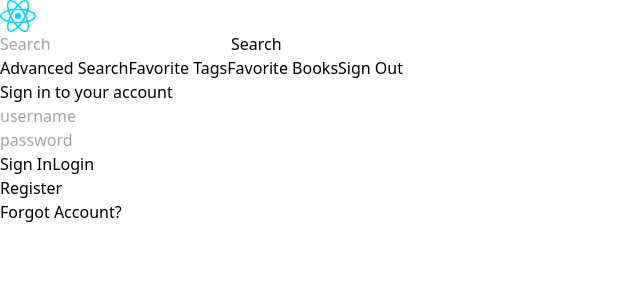
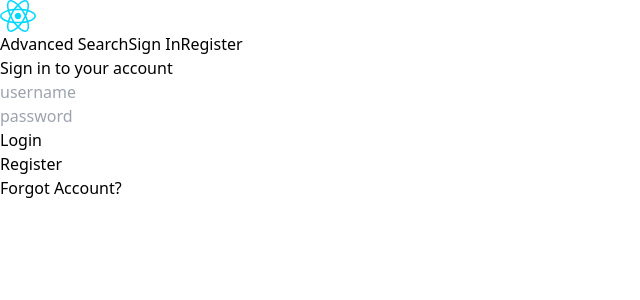
Before and after one commit to TheAnh920/Next-Chapter, a React (Vite) app in the folder frontend/: page /login in a window 1280 px wide. Shown: the top 300 px of the page, without its empty margins (0-640 px from the left). Built offline with nearby package versions, Linux system fonts and the light colour scheme.

Commit message:
Temporarily remove search function from NavBar

```diff
--- a/frontend/src/components/NavBar.jsx
+++ b/frontend/src/components/NavBar.jsx
@@ -1,10 +1,26 @@
-import React from 'react'
+import React, { useState } from 'react'
 import { NavLink as Link } from 'react-router-dom'
+import axios from 'axios'
 import { Navbar, Nav, Form, FormControl, Button } from 'react-bootstrap'
 import Logo from '../assets/react.svg'
 
 const NavBar = () => {
   // const user = this.props.user;
+  // const [searchTerm, setSearchTerm] = useState('');
+  // const [books, setBooks] = useState([]);
+
+  // const handleSearch = async () => {
+  //   try {
+  //     const response = await axios.get('http://localhost:5555/books/search', {
+  //       params: {
+  //         q: searchTerm,
+  //       },
+  //     });
+  //     setBooks(response.data.items || []);
+  //   } catch (error) {
+  //     console.error('Error fetching book data:', error);
+  //   }
+  // };
 
   return (
     <Navbar>
@@ -13,27 +29,30 @@ const NavBar = () => {
           <img src={Logo} alt="Next Chapter logo" />
         </Link>
       </Nav>
-      <Form inline>
+      {/* <Form inline>
         <FormControl
           type='Text'
           placeholder='Search'
           className='mr-sm-2'
+          onChange={(e) => setSearchTerm(e.target.value)}
         />
-        <Button variant='outline-info'>Search</Button>
-      </Form>
+        <Link to={`/search`}>
+          <Button variant='outline-info' onClick={handleSearch}>Search</Button>
+        </Link>
+      </Form> */}
       <Nav>
         <Link to={`/search`}>Advanced Search</Link>
-        {/* {user ? (
+        {/* {user ? ( */}
           <>
             <Link to={`/login`}>Sign In</Link>
             <Link to={`/register`}>Register</Link>
           </>
-        ) : ( */}
-          <>
-            <Link to={`/mytags`}>Favorite Tags</Link>
-            <Link to={`/mybooks`}>Favorite Books</Link>
-            <Link to={`/`}>Sign Out</Link>
-          </>
+        {/* ) : ( */}
+        {/* <>
+          <Link to={`/mytags`}>Favorite Tags</Link>
+          <Link to={`/mybooks`}>Favorite Books</Link>
+          <Link to={`/`}>Sign Out</Link>
+        </> */}
         {/* )} */}
       </Nav>
     </Navbar>
--- a/frontend/src/pages/Search.jsx
+++ b/frontend/src/pages/Search.jsx
@@ -1,7 +1,7 @@
 import React, { useState } from 'react'
-import { Form, FormControl, Button } from 'react-bootstrap'
 import { Link } from 'react-router-dom'
 import axios from 'axios'
+import { Form, FormControl, Button } from 'react-bootstrap'
 
 const Search = () => {
   const [searchTerm, setSearchTerm] = useState('');
@@ -38,14 +38,14 @@ const Search = () => {
         {books.map(book => (
           <div>
             <tr className='h-8'>
-              <td className='border border-slate-700 rounded-md'>
+              <td>
                 <Link to={`/book/${book.id}`}>
                   <img src= {"https://books.google.com/books/publisher/content/images/frontcover/" + book.id + "?fife=w400-h600&source=gbs_api"} alt= {book.volumeInfo.title} />
                 </Link>
               </td>
             </tr>
             <tr className='h-8'>
-              <td className='border border-slate-700 rounded-md text-center'>
+              <td className='text-center'>
                 <Link to={`/book/${book.id}`}>
                   {book.volumeInfo.title}
                 </Link>
--- a/frontend/src/pages/SignIn.jsx
+++ b/frontend/src/pages/SignIn.jsx
@@ -32,7 +32,6 @@ const SignIn = () => {
           <br />
           <input type='password' name='password' value={password} onChange={(e) => setPassword(e.target.value)} placeholder='password' />
           <div>
-            <input type='submit' name='signin' value={`Sign In`} />
             <button type="submit">Login</button>
           </div>
           <div>
```
